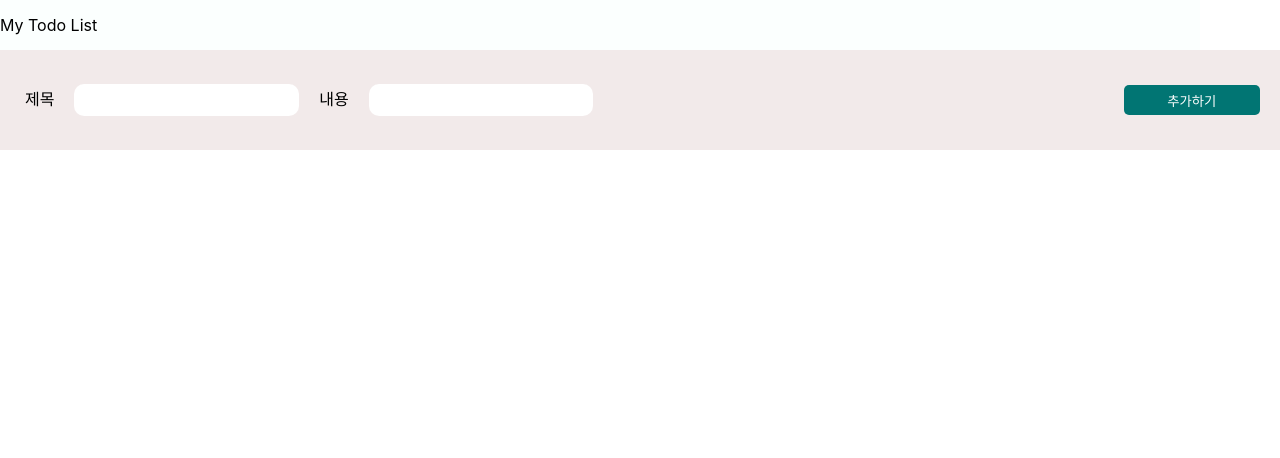
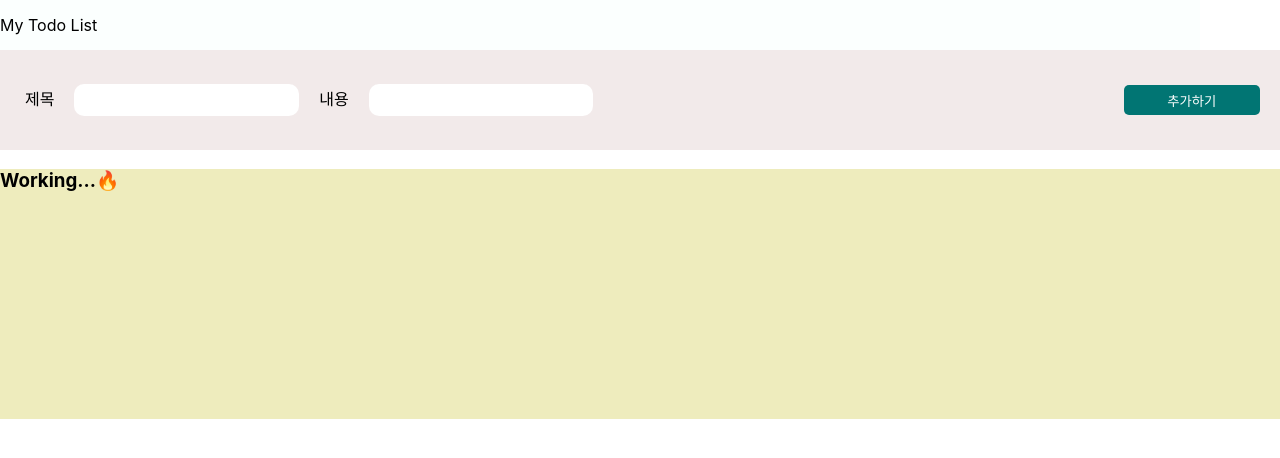
Before and after one commit to crystal993/To-Do-List, a React (Create React App) app: page / in a window 1280 px wide. Shown: the top 458 px of the page. Built offline with nearby package versions, Linux system fonts and the light colour scheme.

Commit message:
add list UI

```diff
--- a/src/components/layout/Layout.jsx
+++ b/src/components/layout/Layout.jsx
@@ -1,13 +1,14 @@
 import './style.css';
 import Header from "../header/Header";
 import Form from "../form/Form";
-
+import List from "../list/List";
 
 function Layout() {
     return (
       <div>
       <Header></Header>
       <Form></Form>
+      <List></List>
       </div>
     );
   }
--- /dev/null
+++ b/src/components/list/List.jsx
@@ -0,0 +1,11 @@
+import './style.css';
+
+function List() {
+    return (
+      <div class="list-container">
+        <h3>Working...🔥</h3>
+      </div>
+    );
+  }
+
+  export default List;
--- /dev/null
+++ b/src/components/list/style.css
@@ -0,0 +1,5 @@
+.list-container {
+    width: 100vw;
+    background-color: rgb(238, 236, 189);
+    height: 250px;
+}
```
